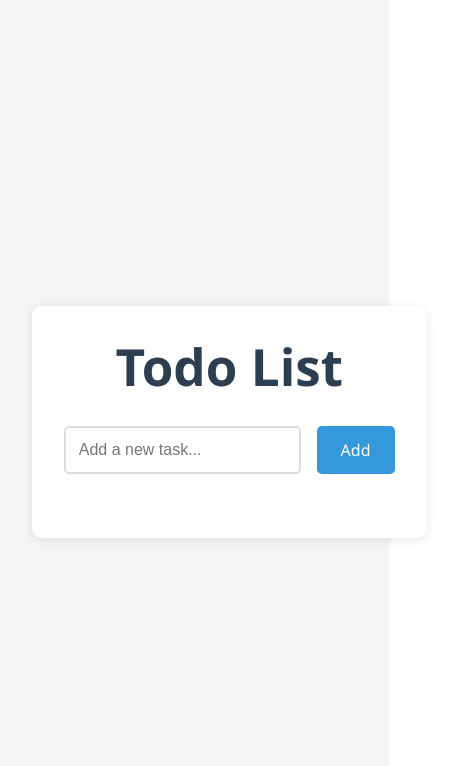
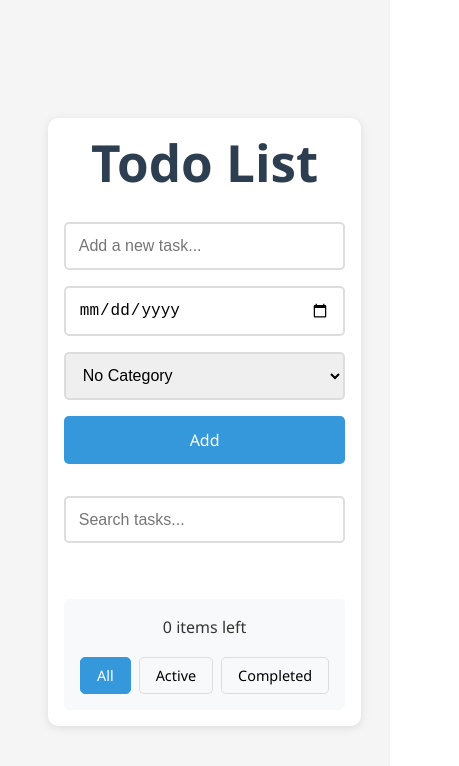
Before and after one commit to cekwedike/todo-list, a React (Vite) app: page / in a window 390 px wide. Shown: the top 766 px of the page, 459 px wide, since content can reach past the window. Built offline with nearby package versions, Linux system fonts and the light colour scheme.

Commit message:
Add drag-and-drop functionality for Todo items, implement filtering and searching capabilities, and integrate new components for better user interaction.

```diff
--- a/src/App.css
+++ b/src/App.css
@@ -51,10 +51,11 @@ body {
   font-family: 'Segoe UI', Tahoma, Geneva, Verdana, sans-serif;
   background-color: #f5f5f5;
   color: #333;
+  line-height: 1.6;
 }
 
 .app {
-  max-width: 600px;
+  max-width: 800px;
   margin: 2rem auto;
   padding: 2rem;
   background-color: white;
@@ -70,12 +71,12 @@ h1 {
 
 .todo-form {
   display: flex;
+  flex-wrap: wrap;
   gap: 1rem;
   margin-bottom: 2rem;
 }
 
-.todo-input {
-  flex: 1;
+.todo-input, .date-input, .category-select {
   padding: 0.8rem;
   border: 2px solid #ddd;
   border-radius: 5px;
@@ -83,7 +84,16 @@ h1 {
   transition: border-color 0.3s ease;
 }
 
-.todo-input:focus {
+.todo-input {
+  flex: 1;
+  min-width: 200px;
+}
+
+.date-input, .category-select {
+  min-width: 150px;
+}
+
+.todo-input:focus, .date-input:focus, .category-select:focus {
   outline: none;
   border-color: #3498db;
 }
@@ -97,16 +107,36 @@ h1 {
   cursor: pointer;
   font-size: 1rem;
   transition: background-color 0.3s ease;
+  min-width: 100px;
 }
 
 .add-btn:hover {
   background-color: #2980b9;
 }
 
+.search-bar {
+  margin-bottom: 1.5rem;
+}
+
+.search-input {
+  width: 100%;
+  padding: 0.8rem;
+  border: 2px solid #ddd;
+  border-radius: 5px;
+  font-size: 1rem;
+  transition: border-color 0.3s ease;
+}
+
+.search-input:focus {
+  outline: none;
+  border-color: #3498db;
+}
+
 .todo-list {
   display: flex;
   flex-direction: column;
   gap: 1rem;
+  margin-bottom: 2rem;
 }
 
 .todo-item {
@@ -116,12 +146,67 @@ h1 {
   padding: 1rem;
   background-color: #f8f9fa;
   border-radius: 5px;
-  transition: background-color 0.3s ease;
+  transition: all 0.3s ease;
+  border-left: 4px solid transparent;
 }
 
-.todo-item.completed .todo-text {
-  text-decoration: line-through;
-  color: #888;
+.todo-item:hover {
+  transform: translateY(-2px);
+  box-shadow: 0 4px 6px rgba(0, 0, 0, 0.1);
+}
+
+.todo-item.completed {
+  background-color: #f0f0f0;
+  opacity: 0.8;
+}
+
+.todo-item.overdue {
+  border-left-color: #e74c3c;
+}
+
+.todo-content {
+  flex: 1;
+  display: flex;
+  flex-direction: column;
+  gap: 0.5rem;
+}
+
+.todo-text {
+  font-size: 1.1rem;
+}
+
+.due-date {
+  font-size: 0.9rem;
+  color: #666;
+}
+
+.due-date.overdue {
+  color: #e74c3c;
+  font-weight: bold;
+}
+
+.category-tag {
+  display: inline-block;
+  padding: 0.2rem 0.5rem;
+  border-radius: 15px;
+  font-size: 0.8rem;
+  color: white;
+}
+
+.category-tag.work {
+  background-color: #3498db;
+}
+
+.category-tag.personal {
+  background-color: #2ecc71;
+}
+
+.category-tag.shopping {
+  background-color: #f39c12;
+}
+
+.category-tag.health {
+  background-color: #e74c3c;
 }
 
 .todo-actions {
@@ -165,16 +250,100 @@ h1 {
   background-color: #c0392b;
 }
 
-.edit-input {
-  flex: 1;
-  padding: 0.5rem;
-  border: 2px solid #ddd;
+.filter-controls {
+  display: flex;
+  justify-content: space-between;
+  align-items: center;
+  padding: 1rem;
+  background-color: #f8f9fa;
   border-radius: 5px;
-  font-size: 1rem;
-  margin-right: 1rem;
 }
 
-.edit-input:focus {
-  outline: none;
+.todo-stats {
+  display: flex;
+  align-items: center;
+  gap: 1rem;
+}
+
+.clear-completed {
+  padding: 0.5rem 1rem;
+  background-color: #e74c3c;
+  color: white;
+  border: none;
+  border-radius: 5px;
+  cursor: pointer;
+  font-size: 0.9rem;
+  transition: background-color 0.3s ease;
+}
+
+.clear-completed:hover {
+  background-color: #c0392b;
+}
+
+.filter-buttons {
+  display: flex;
+  gap: 0.5rem;
+}
+
+.filter-buttons button {
+  padding: 0.5rem 1rem;
+  background-color: #f8f9fa;
+  border: 1px solid #ddd;
+  border-radius: 5px;
+  cursor: pointer;
+  font-size: 0.9rem;
+  transition: all 0.3s ease;
+}
+
+.filter-buttons button.active {
+  background-color: #3498db;
+  color: white;
   border-color: #3498db;
 }
+
+.filter-buttons button:hover {
+  background-color: #e9ecef;
+}
+
+.edit-form {
+  display: flex;
+  flex-direction: column;
+  gap: 0.5rem;
+  width: 100%;
+}
+
+@media (max-width: 768px) {
+  .app {
+    margin: 1rem;
+    padding: 1rem;
+  }
+
+  .todo-form {
+    flex-direction: column;
+  }
+
+  .todo-input, .date-input, .category-select, .add-btn {
+    width: 100%;
+  }
+
+  .filter-controls {
+    flex-direction: column;
+    gap: 1rem;
+  }
+
+  .filter-buttons {
+    width: 100%;
+    justify-content: space-between;
+  }
+
+  .todo-item {
+    flex-direction: column;
+    align-items: flex-start;
+  }
+
+  .todo-actions {
+    width: 100%;
+    justify-content: flex-end;
+    margin-top: 1rem;
+  }
+}
--- a/src/App.jsx
+++ b/src/App.jsx
@@ -1,7 +1,10 @@
 import { useState, useEffect } from 'react'
+import { DragDropContext, Droppable, Draggable } from 'react-beautiful-dnd'
 import reactLogo from './assets/react.svg'
 import viteLogo from '/vite.svg'
 import Todo from './components/Todo'
+import FilterControls from './components/FilterControls'
+import SearchBar from './components/SearchBar'
 import './App.css'
 
 function App() {
@@ -10,6 +13,10 @@ function App() {
     return savedTodos ? JSON.parse(savedTodos) : []
   })
   const [newTodo, setNewTodo] = useState('')
+  const [newDueDate, setNewDueDate] = useState('')
+  const [newCategory, setNewCategory] = useState('')
+  const [filter, setFilter] = useState('all')
+  const [searchQuery, setSearchQuery] = useState('')
 
   useEffect(() => {
     localStorage.setItem('todos', JSON.stringify(todos))
@@ -22,20 +29,24 @@ function App() {
     const todo = {
       id: Date.now(),
       text: newTodo,
-      completed: false
+      completed: false,
+      dueDate: newDueDate,
+      category: newCategory
     }
 
     setTodos([...todos, todo])
     setNewTodo('')
+    setNewDueDate('')
+    setNewCategory('')
   }
 
   const deleteTodo = (id) => {
     setTodos(todos.filter(todo => todo.id !== id))
   }
 
-  const editTodo = (id, newText) => {
+  const editTodo = (id, updates) => {
     setTodos(todos.map(todo =>
-      todo.id === id ? { ...todo, text: newText } : todo
+      todo.id === id ? { ...todo, ...updates } : todo
     ))
   }
 
@@ -44,6 +55,30 @@ function App() {
       todo.id === id ? { ...todo, completed: !todo.completed } : todo
     ))
   }
+
+  const clearCompleted = () => {
+    setTodos(todos.filter(todo => !todo.completed))
+  }
+
+  const handleDragEnd = (result) => {
+    if (!result.destination) return
+
+    const items = Array.from(todos)
+    const [reorderedItem] = items.splice(result.source.index, 1)
+    items.splice(result.destination.index, 0, reorderedItem)
+
+    setTodos(items)
+  }
+
+  const filteredTodos = todos.filter(todo => {
+    const matchesFilter = filter === 'all' ||
+      (filter === 'active' && !todo.completed) ||
+      (filter === 'completed' && todo.completed)
+
+    const matchesSearch = todo.text.toLowerCase().includes(searchQuery.toLowerCase())
+
+    return matchesFilter && matchesSearch
+  })
 
   return (
     <div className="app">
@@ -56,19 +91,69 @@ function App() {
           placeholder="Add a new task..."
           className="todo-input"
         />
+        <input
+          type="date"
+          value={newDueDate}
+          onChange={(e) => setNewDueDate(e.target.value)}
+          className="date-input"
+        />
+        <select
+          value={newCategory}
+          onChange={(e) => setNewCategory(e.target.value)}
+          className="category-select"
+        >
+          <option value="">No Category</option>
+          <option value="work">Work</option>
+          <option value="personal">Personal</option>
+          <option value="shopping">Shopping</option>
+          <option value="health">Health</option>
+        </select>
         <button type="submit" className="add-btn">Add</button>
       </form>
-      <div className="todo-list">
-        {todos.map(todo => (
+
+      <SearchBar onSearch={setSearchQuery} />
+
+      <DragDropContext onDragEnd={handleDragEnd}>
+        <Droppable droppableId="todos">
+          {(provided) => (
+            <div
+              className="todo-list"
+              {...provided.droppableProps}
+              ref={provided.innerRef}
+            >
+              {filteredTodos.map((todo, index) => (
+                <Draggable
+                  key={todo.id}
+                  draggableId={todo.id.toString()}
+                  index={index}
+                >
+                  {(provided) => (
+                    <div
+                      ref={provided.innerRef}
+                      {...provided.draggableProps}
+                      {...provided.dragHandleProps}
+                    >
                       <Todo
-            key={todo.id}
                         todo={todo}
                         onDelete={deleteTodo}
                         onEdit={editTodo}
                         onToggle={toggleTodo}
                       />
+                    </div>
+                  )}
+                </Draggable>
               ))}
+              {provided.placeholder}
             </div>
+          )}
+        </Droppable>
+      </DragDropContext>
+
+      <FilterControls
+        todos={todos}
+        onFilterChange={setFilter}
+        onClearCompleted={clearCompleted}
+      />
     </div>
   )
 }
```
Lines whose indentation alone changed are shown as unchanged.
